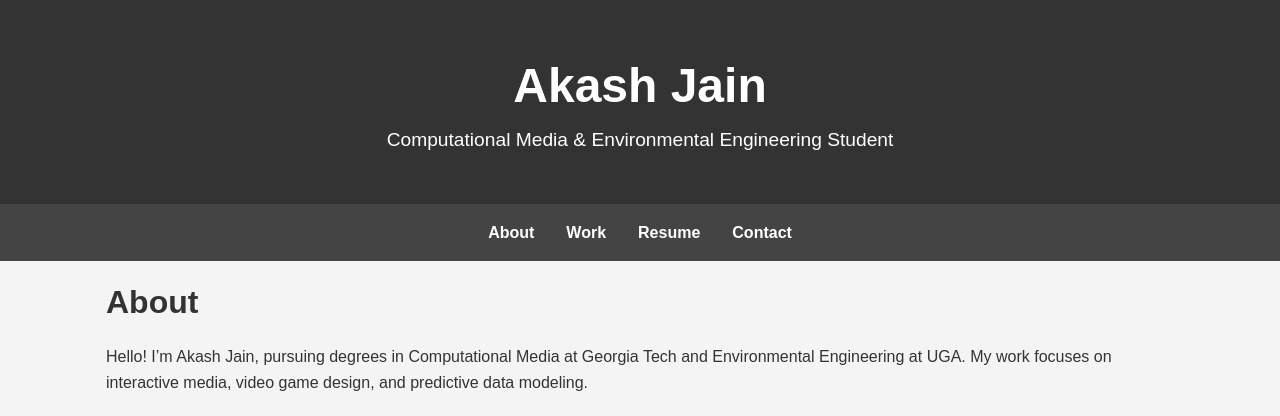
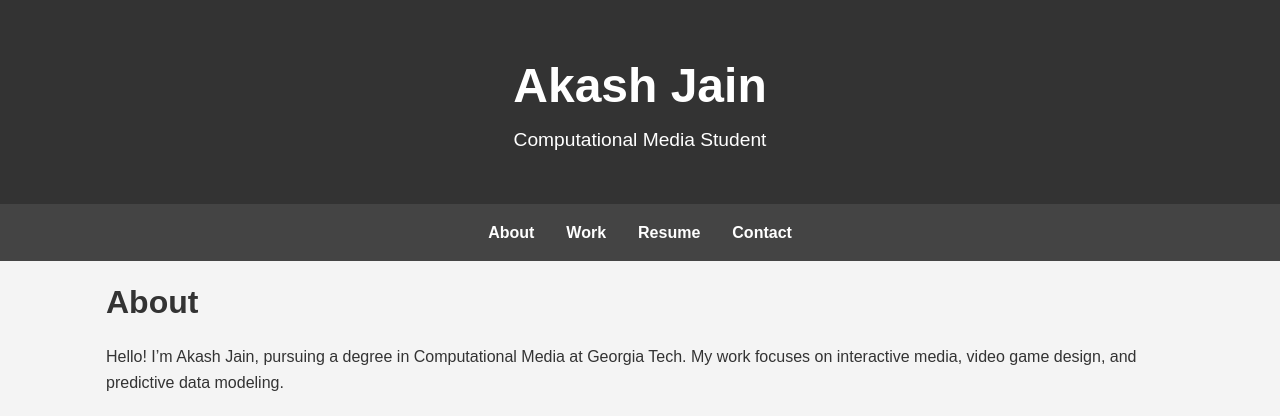
Before and after one commit to bruhsteve/portfolio, a plain HTML site: page index.html in a window 1280 px wide. Shown: the top 416 px of the page. Drawn offline with Linux system fonts and the light colour scheme; files that its build step writes are made by us from their sources.

Commit message:
Update index.html

```diff
--- a/index.html
+++ b/index.html
@@ -11,7 +11,7 @@
   <header>
     <div class="container">
       <h1>Akash Jain</h1>
-      <p>Computational Media & Environmental Engineering Student</p>
+      <p>Computational Media Student</p>
     </div>
   </header>
 
@@ -28,7 +28,7 @@
   <!-- About Section -->
   <section id="about" class="container">
     <h2>About</h2>
-    <p>Hello! I’m Akash Jain, pursuing degrees in Computational Media at Georgia Tech and Environmental Engineering at UGA. My work focuses on interactive media, video game design, and predictive data modeling.</p>
+    <p>Hello! I’m Akash Jain, pursuing a degree in Computational Media at Georgia Tech. My work focuses on interactive media, video game design, and predictive data modeling.</p>
     <p>With experience in Java, Python, Blender, and Unity, I love building immersive digital experiences and solving complex problems through innovative tech solutions.</p>
     <img src="images/akash-profile.jpg" alt="Akash Jain">
   </section>
```
